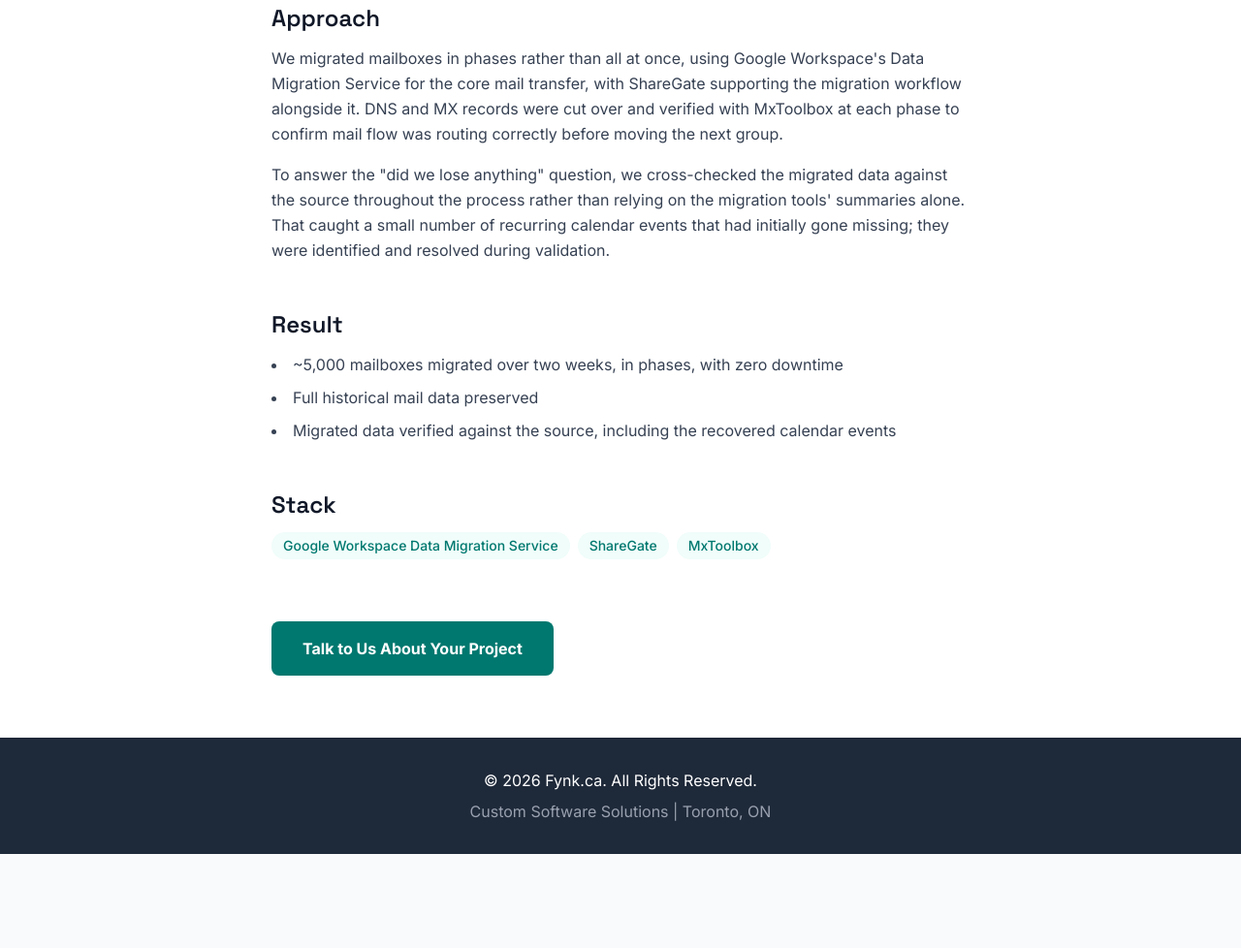
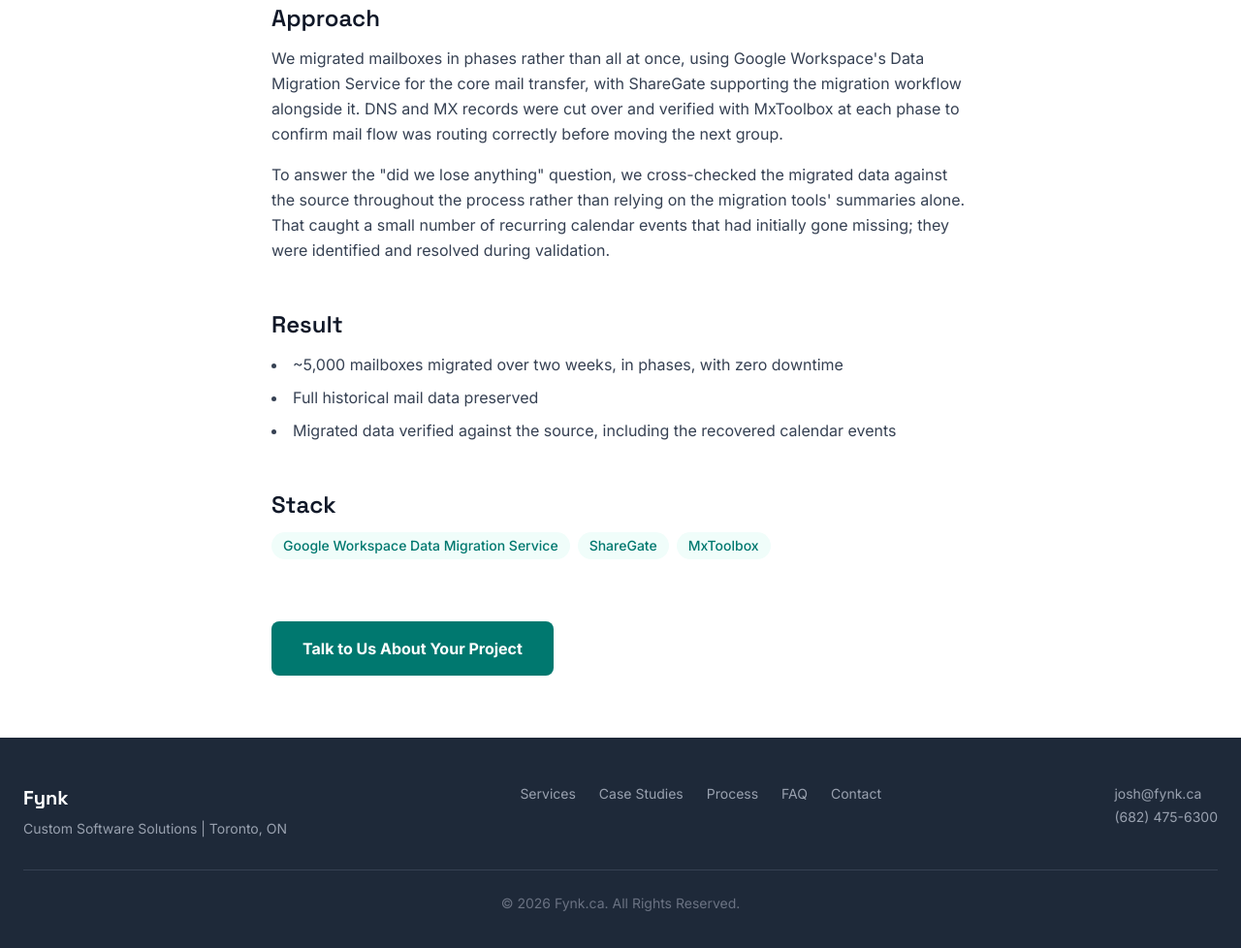
Before and after one commit to Temitaio/fynk-website2, a website: page case-studies/email-domain-migration.html in a window 1280 px wide. Shown: the part 711-1689 px from the top of the page at 97% size. Before the commit the page ends 1592 px from the top, so only its background shows below. Drawn offline with Linux system fonts and the light colour scheme.

Commit message:
Footer: real contact info + in-page sitemap
Adds josh@fynk.ca and (682) 475-6300 as real mailto:/tel: links
(the copy said "email us directly" everywhere but never showed an
address), plus anchor links to each section — matching the
denser, real-contact-info footer pattern on all three reference
sites, without inventing an address or socials Fynk doesn't have.

```diff
--- a/case-studies/email-domain-migration.html
+++ b/case-studies/email-domain-migration.html
@@ -107,9 +107,27 @@
 
     <!-- Footer -->
     <footer class="bg-gray-800 text-white">
-        <div class="container mx-auto px-6 py-8 text-center">
-            <p>&copy; <span id="copyright-year">2025</span> Fynk.ca. All Rights Reserved.</p>
-            <p class="text-gray-400 mt-2">Custom Software Solutions | Toronto, ON</p>
+        <div class="container mx-auto px-6 py-12">
+            <div class="flex flex-col md:flex-row justify-between gap-8 mb-8 text-center md:text-left">
+                <div>
+                    <p class="font-display text-xl font-bold mb-2">Fynk</p>
+                    <p class="text-gray-400 text-sm">Custom Software Solutions | Toronto, ON</p>
+                </div>
+                <div class="flex flex-wrap justify-center gap-x-6 gap-y-2 text-sm">
+                    <a href="../index.html#services" class="text-gray-400 hover:text-white">Services</a>
+                    <a href="../index.html#case-studies" class="text-gray-400 hover:text-white">Case Studies</a>
+                    <a href="../index.html#process" class="text-gray-400 hover:text-white">Process</a>
+                    <a href="../index.html#faq" class="text-gray-400 hover:text-white">FAQ</a>
+                    <a href="../index.html#contact" class="text-gray-400 hover:text-white">Contact</a>
+                </div>
+                <div class="text-sm">
+                    <a href="mailto:josh@fynk.ca" class="block text-gray-400 hover:text-white">josh@fynk.ca</a>
+                    <a href="tel:+16824756300" class="block text-gray-400 hover:text-white mt-1">(682) 475-6300</a>
+                </div>
+            </div>
+            <div class="border-t border-gray-700 pt-6 text-center text-sm text-gray-500">
+                <p>&copy; <span id="copyright-year">2025</span> Fynk.ca. All Rights Reserved.</p>
+            </div>
         </div>
     </footer>
 
```
Also changed, not shown: case-studies/automated-reporting-platform.html (+21 -3 lines), index.html (+23 -5 lines), assets/css/style.css.
